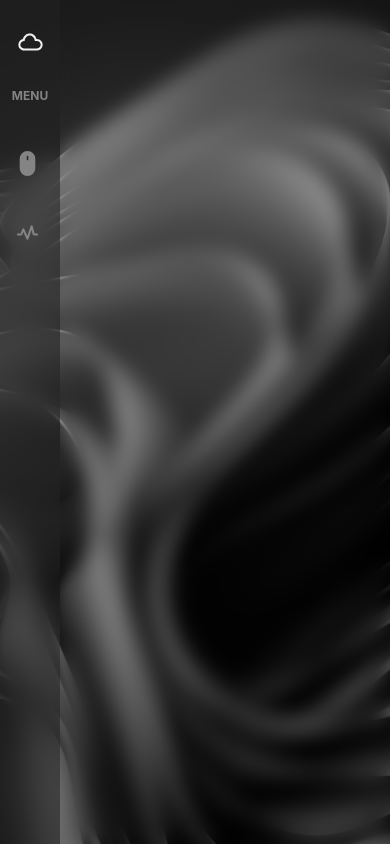
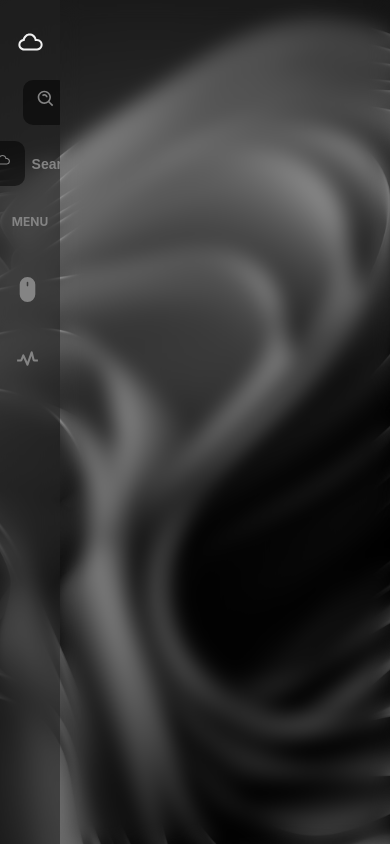
Before and after one commit to Pulkit-Dadheech/Weather-Tunes-Project, a React (Create React App) app: page /home-page/playlist in a window 390 px wide. Built offline with nearby package versions, Linux system fonts and the light colour scheme; no server answers.

Commit message:
added weather api and its section in left menu

```diff
--- a/src/components/AudioPlayer.jsx
+++ b/src/components/AudioPlayer.jsx
@@ -7,15 +7,12 @@ import {IoMdVolumeHigh, IoMdVolumeLow, IoMdVolumeOff} from 'react-icons/io';
 
 const AudioPlayer = () => {
     const {tracks, fetchTracks} = useFetchTracks();
-    console.log(tracks);
     const [trackIndex, setTrackIndex] = useState(0);
     const [currentTrack, setCurrentTrack] = useState(tracks[trackIndex]);
     const [timeProgress, setTimeProgress] = useState(0);
     const [duration, setDuration] = useState(0);
     const [volume, setVolume] = useState(60);
     const [muteVolume, setMuteVolume] = useState(false);
-
-    console.log(currentTrack);
 
     const audioRef = useRef();
     const progressBarRef = useRef();
--- a/src/components/LeftMenu/LeftMenu.jsx
+++ b/src/components/LeftMenu/LeftMenu.jsx
@@ -1,15 +1,18 @@
 import React, {useContext, useEffect, useState} from "react";
-import "../../styles/LeftMenu.css"
+import "../../styles/LeftMenu.css";
 import {WiCloud} from "react-icons/wi";
 import {BiSearchAlt} from "react-icons/bi";
 import {MenuList} from "./MenuList";
 import {MenuItems} from "./MenuItems";
 import {TrackList} from "./TrackList";
 import {SongNameContext} from "../../songContext";
+import axios from "axios";
 
 function LeftMenu() {
-    const {setSongName} = useContext(SongNameContext);
-    const [search, setSearch] = useState('');
+    const {setSongName, weatherData, setWeatherData, city, setCity} = useContext(SongNameContext);
+
+    const [cityName, setCityName] = useState("");
+    const [search, setSearch] = useState("");
 
     useEffect(() => {
         const delayDebounceFn = setTimeout(() => {
@@ -19,6 +22,26 @@ function LeftMenu() {
         return () => clearTimeout(delayDebounceFn);
     }, [search]);
 
+    useEffect(() => {
+        fetchWeatherData()
+    }, [city])
+
+    const fetchWeatherData = async () => {
+        try {
+            const {data} = await axios.get(`https://api.openweathermap.org/data/2.5/weather?q=${city}&appid=8e6bed74c04b5e007c5319a037a08e8e&units=metric`);
+            console.log(data);
+            setWeatherData(data);
+        } catch (error) {
+            console.error("Error fetching data:", error);
+            setWeatherData({});
+        }
+    };
+
+    const onSearch = () => {
+        setCity(cityName);
+        fetchWeatherData();
+    };
+
     return (
         <div className="left-menu">
             <div className="logo-container">
@@ -27,8 +50,32 @@ function LeftMenu() {
             </div>
             <div className="search-box">
                 <i className="search-icon">{BiSearchAlt()}</i>
-                <input type="text" placeholder="Search..." onChange={(e) => setSearch(e.target.value)}/>
+                <input type="text" placeholder="Search Song" onChange={(e) => setSearch(e.target.value)}/>
             </div>
+
+            <div className="weather-card">
+                <div className="weather-box">
+                    <div className="weather-search-box">
+                        <i className="weather-icon">{WiCloud()}</i>
+                        <input type={"text"} placeholder="Enter City" onChange={(e) => setCityName(e.target.value)}/>
+                    </div>
+                    <button onClick={onSearch} className="search-button">Search</button>
+                </div>
+                {typeof weatherData.main !== "undefined" ? (
+                    <div className={"weather-information"}>
+                        <p>{weatherData.name}</p>
+
+                        {/* Temperature Celsius  */}
+                        <p>{weatherData.main.temp}°C</p>
+
+                        {/* Condition (Sunny ) */}
+                        <p>{weatherData.weather[0].main}</p>
+                    </div>
+                ) : (
+                    ""
+                )}
+            </div>
+
             <div className={"menu-items-container"}>
                 <MenuItems title={"Menu"} menuObject={MenuList}/>
             </div>
@@ -37,7 +84,7 @@ function LeftMenu() {
             </div>
 
         </div>
-    )
+    );
 }
 
 export {LeftMenu};
--- a/src/songContext.jsx
+++ b/src/songContext.jsx
@@ -4,10 +4,12 @@ import React, {createContext, useState} from 'react';
 export const SongNameContext = createContext();
 
 export const SongNameProvider = ({children, initialSongName}) => {
+    const [city,setCity] = useState("Pune");
+    const [weatherData,setWeatherData] = useState({});
     const [songName, setSongName] = useState(initialSongName || "bade ache lagte h");
 
     return (
-        <SongNameContext.Provider value={{songName, setSongName}}>
+        <SongNameContext.Provider value={{songName, setSongName,weatherData,setWeatherData,city,setCity}}>
             {children}
         </SongNameContext.Provider>
     );
--- a/src/styles/LeftMenu.css
+++ b/src/styles/LeftMenu.css
@@ -15,6 +15,7 @@
     align-content: center;
     justify-content: space-between;
 }
+
 .left-menu .logo-container i{
     font-size: 35px;
     display: flex;
@@ -54,8 +55,84 @@
     text-align: center;
     line-height: 45px;
     font-size: 20px;
+}
+
+.weather-box {
+    display: flex;
+    justify-content: center;
+    align-items: center;
+    width: 100%;
+    height: 100%;
+}
+
+.weather-search-box {
+    margin-top: 1rem;
+    width: calc(100% - 45px);
+    height: 45px;
+    position: relative;
+    color: #848484;
+    border-radius: 10px;
+    border: none;
+    display: flex;
+    align-items: center;
+}
+
+.weather-search-box input {
+    width: 100%;
+    height: 100%;
+    border-radius: 10px;
+    background-color: var(--left-menu-search-box-color);
+    border: none;
+    padding-left: 45px;
+    color: #f1f1f1;
+    font-size: 14px;
+    font-weight: bold;
+}
+
+.weather-search-box .weather-icon {
+    position: absolute;
+    color: #848484;
+    top: 0;
+    left: 0;
+    width: 45px;
+    height: 45px;
+    text-align: center;
+    line-height: 45px;
+    font-size: 20px;
+}
+
+.search-button {
+    position: relative;
+    top: 8px;
+    padding-block: 0.9rem;
+    margin-left: 0.3rem;
+    padding-inline: 0.1rem;
+    color: var(--left-menu-menusection);
+    background-color: transparent;
+    border: none;
+    cursor: pointer;
+    border-radius: 10px;
+    font-size: 14px;
+    font-weight: bold;
 
 
+
+}
+
+.search-button:hover {
+    /*transition: 0.3s;*/
+    color: white;
+    border: 0.1rem solid grey;
+}
+
+.weather-information{
+    margin-top: 0.5rem;
+    padding: 0.5rem;
+    font-size: 14px;
+    font-weight: bold;
+    border-radius: 10px;
+    border: 1px solid grey;
+    color: #dddddd;
 }
 .menu-container{
     margin: 15px 0;
@@ -219,7 +296,7 @@
         display: none;
     }
 
-    .left-menu .search-box {
+    .left-menu .search-box .weather-search-box{
         display: none;
     }
 
```
Also changed, not shown: src/components/fetchWeatherData.jsx (added, +22 -0 lines).
